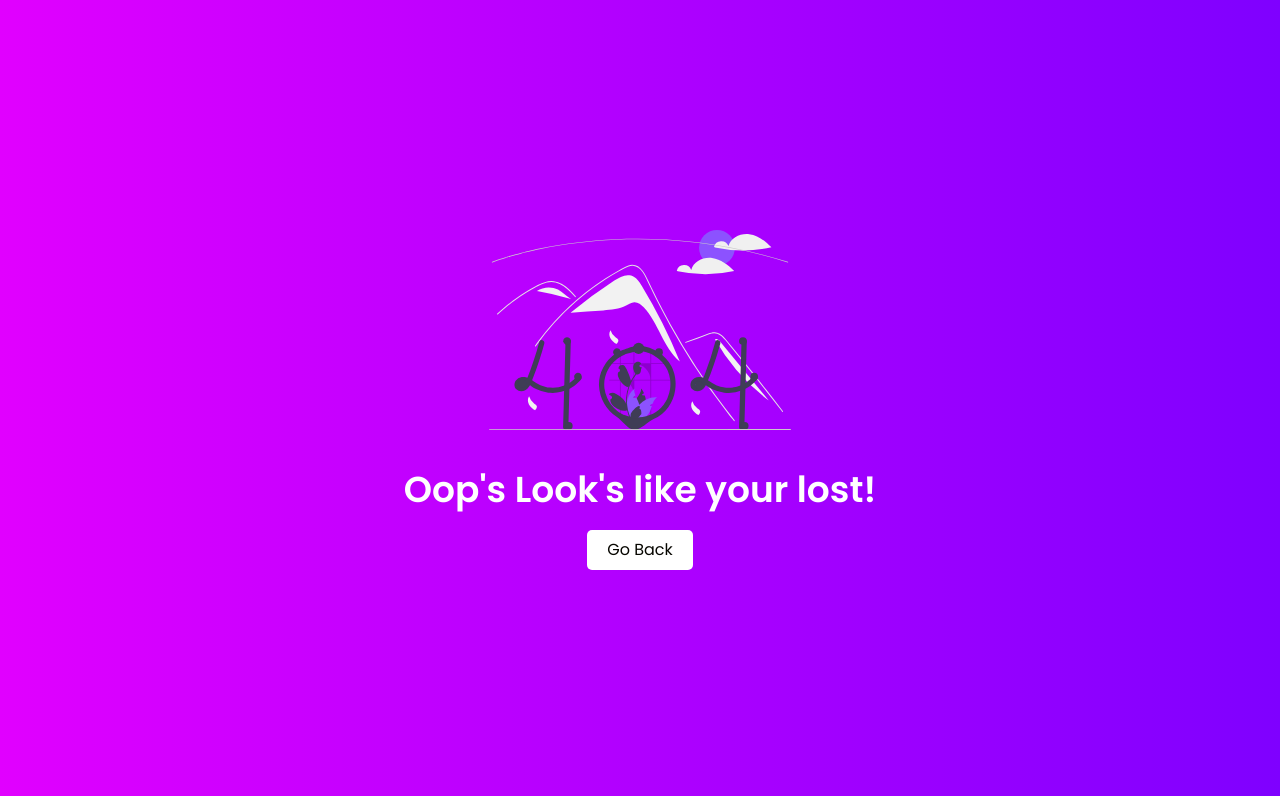
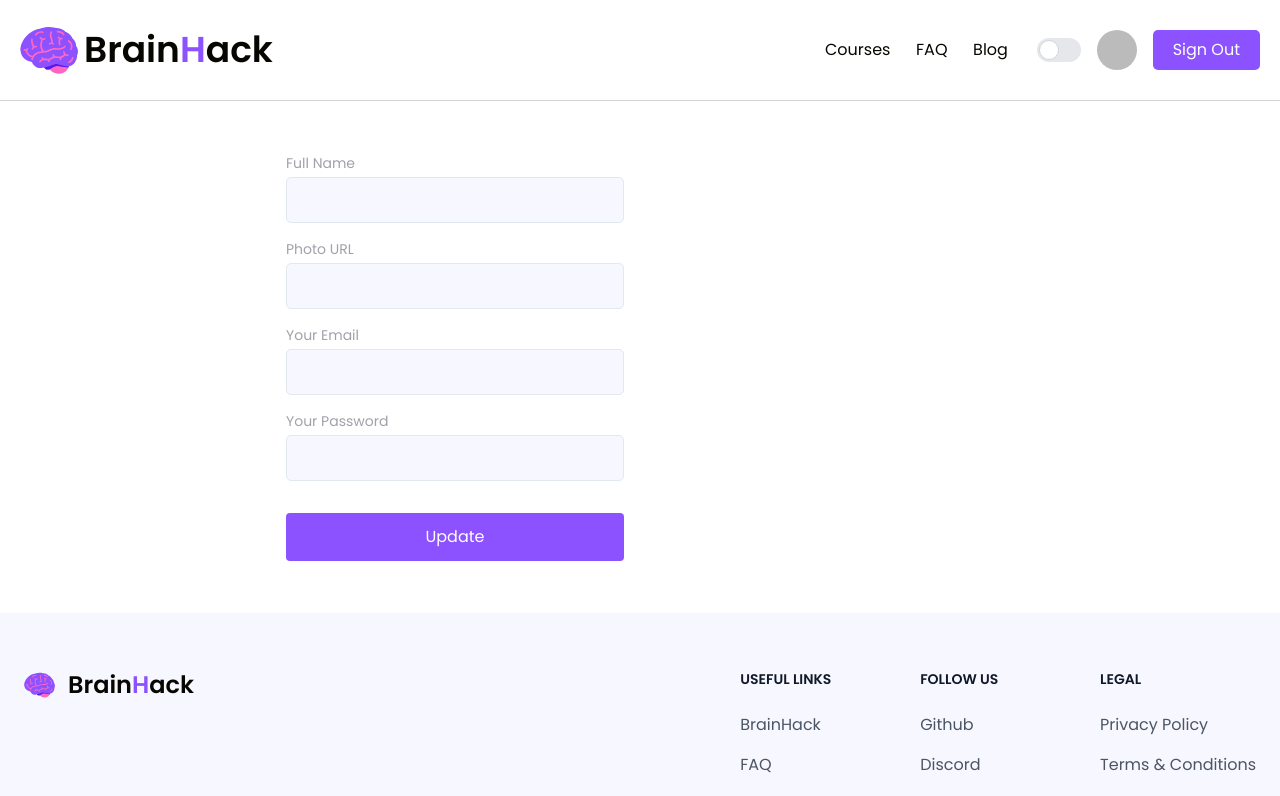
Before and after one commit to iftekhs/Brain-Hack, a React (Create React App) app: page /profile in a window 1280 px wide. Shown: the top 796 px of the page. Built offline with nearby package versions, Linux system fonts and the light colour scheme; no server answers; sample sign-in values are in the browser's storage.

Commit message:
added profile component and route

```diff
--- /dev/null
+++ b/src/pages/Profile/Profile.css
@@ -0,0 +1,3 @@
+.profile-container {
+  min-height: 85vh;
+}
--- /dev/null
+++ b/src/pages/Profile/Profile.js
@@ -0,0 +1,73 @@
+import React, { useState } from 'react';
+
+const Profile = () => {
+  const [btnLoading, setBtnLoading] = useState(false);
+  const handleSubmit = (event) => {
+    event.preventDefault();
+  };
+
+  return (
+    <section className="px-2 py-5">
+      <div className="profile-container container mx-auto flex items-center justify-center">
+        <div className="profile-card mt-10 md:mt-0 rounded px-5 py-8 grid md:grid-cols-2 gap-8">
+          <form onSubmit={handleSubmit}>
+            <div className="flex flex-col mb-4">
+              <label htmlFor="name" className="mb-1 text-sm text-zinc-400">
+                Full Name
+              </label>
+              <input className="input" id="name" type="text" name="name" required />
+            </div>
+
+            <div className="flex flex-col mb-4">
+              <label htmlFor="photoURL" className="mb-1 text-sm text-zinc-400">
+                Photo URL
+              </label>
+              <input className="input" id="photoURL" type="text" name="photoURL" required />
+            </div>
+
+            <div className="flex flex-col mb-4">
+              <label htmlFor="email" className="mb-1 text-sm text-zinc-400">
+                Your Email
+              </label>
+              <input className="input" id="email" type="email" name="email" required />
+            </div>
+
+            <div className="flex flex-col mb-8">
+              <label htmlFor="password" className="mb-1 text-sm text-zinc-400">
+                Your Password
+              </label>
+              <input className="input" id="password" type="password" name="password" required />
+            </div>
+
+            <button
+              disabled={btnLoading}
+              className="bg-cpurple px-8 py-3 text-white rounded w-full transition-all">
+              {btnLoading ? (
+                <div className="flex items-center justify-center">
+                  <svg
+                    className="mr-2 w-6 h-6 text-cpurple fill-white animate-spin"
+                    viewBox="0 0 100 101"
+                    fill="none"
+                    xmlns="http://www.w3.org/2000/svg">
+                    <path
+                      d="M100 50.5908C100 78.2051 77.6142 100.591 50 100.591C22.3858 100.591 0 78.2051 0 50.5908C0 22.9766 22.3858 0.59082 50 0.59082C77.6142 0.59082 100 22.9766 100 50.5908ZM9.08144 50.5908C9.08144 73.1895 27.4013 91.5094 50 91.5094C72.5987 91.5094 90.9186 73.1895 90.9186 50.5908C90.9186 27.9921 72.5987 9.67226 50 9.67226C27.4013 9.67226 9.08144 27.9921 9.08144 50.5908Z"
+                      fill="currentColor"
+                    />
+                    <path
+                      d="M93.9676 39.0409C96.393 38.4038 97.8624 35.9116 97.0079 33.5539C95.2932 28.8227 92.871 24.3692 89.8167 20.348C85.8452 15.1192 80.8826 10.7238 75.2124 7.41289C69.5422 4.10194 63.2754 1.94025 56.7698 1.05124C51.7666 0.367541 46.6976 0.446843 41.7345 1.27873C39.2613 1.69328 37.813 4.19778 38.4501 6.62326C39.0873 9.04874 41.5694 10.4717 44.0505 10.1071C47.8511 9.54855 51.7191 9.52689 55.5402 10.0491C60.8642 10.7766 65.9928 12.5457 70.6331 15.2552C75.2735 17.9648 79.3347 21.5619 82.5849 25.841C84.9175 28.9121 86.7997 32.2913 88.1811 35.8758C89.083 38.2158 91.5421 39.6781 93.9676 39.0409Z"
+                      fill="currentFill"
+                    />
+                  </svg>
+                </div>
+              ) : (
+                'Update'
+              )}
+            </button>
+          </form>
+        </div>
+      </div>
+    </section>
+  );
+};
+
+export default Profile;
--- a/src/routes/routes/routes.js
+++ b/src/routes/routes/routes.js
@@ -8,6 +8,7 @@ import FAQ from '../../pages/FAQ/FAQ';
 import Home from '../../pages/Home/Home';
 import Login from '../../pages/Login/Login';
 import NotFound from '../../pages/NotFound/NotFound';
+import Profile from '../../pages/Profile/Profile';
 import Register from '../../pages/Register/Register';
 import PrivateRoute from '../PrivateRoute/PrivateRoute';
 
@@ -51,6 +52,14 @@ export const routes = createBrowserRouter([
           fetch(`${process.env.REACT_APP_SERVER_API_ROOT}/course/${params.id}`),
       },
       {
+        path: '/profile',
+        element: (
+          <PrivateRoute>
+            <Profile></Profile>
+          </PrivateRoute>
+        ),
+      },
+      {
         path: '/blog',
         element: <Blog></Blog>,
       },
```
